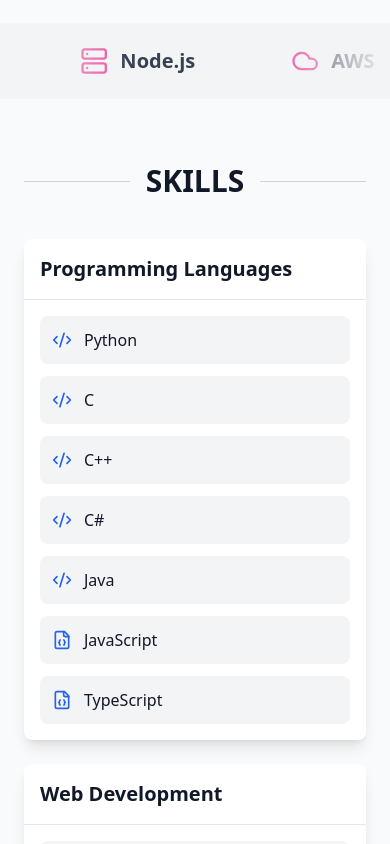
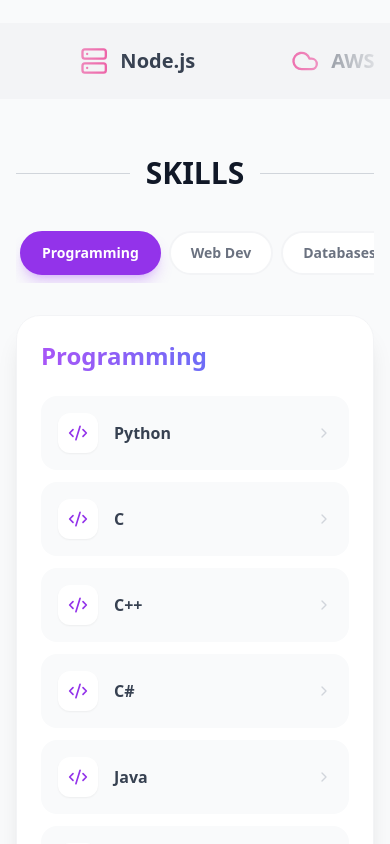
Before and after one commit to talco318/portfolio, a React (Vite) app: page / in a window 390 px wide. Shown: the part 4340-5184 px from the top of the page. Built offline with nearby package versions, Linux system fonts and the light colour scheme.

Commit message:
ux(skills): implement horizontal tabbed navigation for mobile and premium bento-grid for desktop

```diff
--- a/src/components/SkillsSection.tsx
+++ b/src/components/SkillsSection.tsx
@@ -1,31 +1,34 @@
 import {
     Code2, Database, Globe, Layout,
     Terminal, Cloud, Laptop,
-    Languages, FileJson, Server, GithubIcon
+    Languages, FileJson, Server, GithubIcon,
+    ChevronRight
 } from 'lucide-react';
-import { motion } from 'framer-motion';
+import { motion, AnimatePresence } from 'framer-motion';
+import { useState, useRef, useEffect } from 'react';
 
 const containerVariants = {
     hidden: {},
     visible: {
-        transition: { staggerChildren: 0.08 },
+        transition: { staggerChildren: 0.05 },
     },
 };
 
 const cardVariants = {
-    hidden: { opacity: 0, y: 30 },
-    visible: { opacity: 1, y: 0, transition: { duration: 0.45, ease: 'easeOut' } },
+    hidden: { opacity: 0, scale: 0.95 },
+    visible: { opacity: 1, scale: 1, transition: { duration: 0.4, ease: 'easeOut' } },
 };
 
 const skillVariants = {
     hidden: { opacity: 0, x: -10 },
-    visible: { opacity: 1, x: 0, transition: { duration: 0.3 } },
+    visible: { opacity: 1, x: 0, transition: { duration: 0.2 } },
 };
 
 const SkillsSection = () => {
     const categories = [
         {
-            title: "Programming Languages",
+            id: "prog",
+            title: "Programming",
             skills: [
                 { name: 'Python', icon: Code2 },
                 { name: 'C', icon: Code2 },
@@ -37,7 +40,8 @@ const SkillsSection = () => {
             ]
         },
         {
-            title: "Web Development",
+            id: "web",
+            title: "Web Dev",
             skills: [
                 { name: 'React', icon: Layout },
                 { name: 'HTML', icon: Code2 },
@@ -47,58 +51,69 @@ const SkillsSection = () => {
             ]
         },
         {
+            id: "db",
             title: "Databases",
             skills: [
                 { name: 'SQL (MySQL)', icon: Database },
-                { name: 'SQL (Microsoft SQL Server)', icon: Database },
+                { name: 'SQL (MS SQL)', icon: Database },
                 { name: 'MongoDB', icon: Database },
             ]
         },
         {
-            title: "Cloud & Infrastructure",
+            id: "cloud",
+            title: "Cloud",
             skills: [
                 { name: 'AWS', icon: Cloud },
                 { name: 'Firebase', icon: Cloud },
                 { name: 'SAS', icon: Cloud },
-                { name: 'Linux (bash)', icon: Terminal },
+                { name: 'Linux', icon: Terminal },
                 { name: 'Windows', icon: Laptop },
             ]
         },
         {
-            title: "Tools",
+            id: "tools",
+            title: "Tools & APIs",
             skills: [
                 { name: 'Git', icon: GithubIcon },
+                { name: 'REST APIs', icon: Globe },
                 { name: 'Selenium', icon: Globe },
                 { name: 'Postman', icon: Globe },
             ]
         },
         {
-            title: "APIs",
-            skills: [
-                { name: 'RESTful APIs', icon: Globe },
-                { name: 'Google AI Studio API', icon: Cloud },
-                { name: 'Spotify API', icon: Globe },
-                { name: 'Google Maps API', icon: Globe },
-            ]
-        },
-        {
+            id: "lang",
             title: "Languages",
             skills: [
-                { name: 'Hebrew (Native)', icon: Languages },
-                { name: 'English (Fluent)', icon: Languages },
+                { name: 'Hebrew', icon: Languages },
+                { name: 'English', icon: Languages },
             ]
         },
     ];
 
-    const chunkedCategories = [];
-    for (let i = 0; i < categories.length; i += 3) {
-        chunkedCategories.push(categories.slice(i, i + 3));
+    const [activeTab, setActiveTab] = useState(categories[0].id);
+    const tabsRef = useRef<HTMLDivElement>(null);
+
+    // Scroll to center tab on mobile
+    const scrollTabIntoView = (id: string) => {
+        const el = document.getElementById(`tab-${id}`);
+        if (el && tabsRef.current) {
+            const container = tabsRef.current;
+            const scrollLeft = el.offsetLeft - (container.offsetWidth / 2) + (el.offsetWidth / 2);
+            container.scrollTo({ left: scrollLeft, behavior: 'smooth' });
         }
+    };
+
+    const handleTabChange = (id: string) => {
+        setActiveTab(id);
+        scrollTabIntoView(id);
+    };
+
+    const activeCategoryData = categories.find(c => c.id === activeTab);
 
     return (
         <motion.div
             id="skills"
-            className="w-full max-w-7xl mx-auto p-6"
+            className="w-full max-w-7xl mx-auto p-4 md:p-6 my-10 md:my-20"
             variants={containerVariants}
             initial="hidden"
             whileInView="visible"
@@ -113,44 +128,97 @@ const SkillsSection = () => {
                 <div className="h-px bg-gray-300 dark:bg-gray-700 flex-1" />
             </motion.div>
 
-            {chunkedCategories.map((row, rowIndex) => (
-                <div key={rowIndex} className="grid md:grid-cols-3 gap-6 mb-6">
-                    {row.map((category) => (
+            {/* Mobile Tabs Wrapper */}
+            <div className="md:hidden mb-8">
+                <div
+                    ref={tabsRef}
+                    className="flex overflow-x-auto no-scrollbar gap-2 pb-2 px-1 snap-x"
+                >
+                    {categories.map((cat) => (
+                        <button
+                            key={cat.id}
+                            id={`tab-${cat.id}`}
+                            onClick={() => handleTabChange(cat.id)}
+                            className={`whitespace-nowrap px-5 py-2.5 rounded-full text-sm font-bold transition-all snap-center border-2 ${
+                                activeTab === cat.id
+                                    ? 'bg-purple-600 border-purple-600 text-white shadow-lg shadow-purple-500/30'
+                                    : 'bg-white dark:bg-gray-800 border-gray-100 dark:border-gray-700 text-gray-500 dark:text-gray-400'
+                            }`}
+                        >
+                            {cat.title}
+                        </button>
+                    ))}
+                </div>
+            </div>
+
+            {/* Content Area */}
+            <div className="relative min-h-[400px] md:min-h-0">
+                {/* Mobile View: Dynamic Card */}
+                <div className="md:hidden">
+                    <AnimatePresence mode="wait">
                         <motion.div
-                            key={category.title}
-                            className="bg-white dark:bg-gray-800 rounded-lg shadow-lg overflow-hidden"
+                            key={activeTab}
+                            initial={{ opacity: 0, y: 10, scale: 0.98 }}
+                            animate={{ opacity: 1, y: 0, scale: 1 }}
+                            exit={{ opacity: 0, y: -10, scale: 0.98 }}
+                            transition={{ duration: 0.3 }}
+                            className="bg-white dark:bg-gray-800/50 backdrop-blur-sm rounded-3xl p-6 shadow-xl border border-gray-100 dark:border-gray-800"
+                        >
+                            <h3 className="text-2xl font-black mb-6 flex items-center gap-3 text-transparent bg-clip-text bg-gradient-to-r from-purple-500 to-blue-500">
+                                {activeCategoryData?.title}
+                            </h3>
+                            <div className="grid grid-cols-1 gap-3">
+                                {activeCategoryData?.skills.map((skill) => (
+                                    <div
+                                        key={skill.name}
+                                        className="flex items-center justify-between p-4 rounded-2xl bg-gray-50 dark:bg-gray-800 border border-transparent hover:border-purple-500/30 transition-all active:scale-[0.98]"
+                                    >
+                                        <div className="flex items-center gap-4">
+                                            <div className="p-2.5 rounded-xl bg-white dark:bg-gray-700 shadow-sm">
+                                                <skill.icon className="w-5 h-5 text-purple-600 dark:text-purple-400" />
+                                            </div>
+                                            <span className="font-bold text-gray-700 dark:text-gray-200">{skill.name}</span>
+                                        </div>
+                                        <ChevronRight className="w-4 h-4 text-gray-300 dark:text-gray-600" />
+                                    </div>
+                                ))}
+                            </div>
+                        </motion.div>
+                    </AnimatePresence>
+                </div>
+
+                {/* Desktop View: Original Clean Grid but Enhanced */}
+                <div className="hidden md:grid md:grid-cols-3 gap-6">
+                    {categories.map((category) => (
+                        <motion.div
+                            key={category.id}
+                            className="bg-white dark:bg-gray-800/40 backdrop-blur-sm rounded-3xl p-6 shadow-lg border border-gray-100 dark:border-gray-800 group hover:border-purple-500/20 transition-all"
                             variants={cardVariants}
-                            whileHover={{ y: -4, boxShadow: '0 12px 30px rgba(0,0,0,0.12)' }}
-                            transition={{ type: 'spring', stiffness: 300, damping: 20 }}
+                            whileHover={{ y: -6, boxShadow: '0 20px 40px rgba(0,0,0,0.1)' }}
                         >
-                            <div className="p-4 border-b border-gray-200 dark:border-gray-700">
-                                <h3 className="text-xl font-semibold dark:text-white">
+                            <h3 className="text-lg font-black mb-6 text-gray-900 dark:text-white flex items-center gap-2 group-hover:text-purple-500 transition-colors">
+                                <span className="w-1.5 h-6 bg-gradient-to-b from-purple-500 to-blue-500 rounded-full" />
                                 {category.title}
                             </h3>
-                            </div>
-                            <motion.div
-                                className="p-4"
-                                variants={containerVariants}
-                            >
-                                <div className="grid gap-3">
+                            <div className="grid gap-2">
                                 {category.skills.map((skill) => (
                                     <motion.div
                                         key={skill.name}
-                                            className="flex items-center p-3 rounded-lg bg-gray-100 dark:bg-gray-700 hover:bg-gray-200 dark:hover:bg-gray-600 transition-colors cursor-default"
+                                        className="flex items-center p-3 rounded-2xl bg-gray-50/50 dark:bg-gray-900/50 border border-transparent hover:border-purple-500/10 transition-all cursor-default"
                                         variants={skillVariants}
-                                            whileHover={{ x: 4 }}
-                                            transition={{ type: 'spring', stiffness: 400, damping: 25 }}
+                                        whileHover={{ x: 4, backgroundColor: "rgba(139, 92, 246, 0.05)" }}
                                     >
-                                            <skill.icon className="w-5 h-5 mr-3 text-blue-600 dark:text-blue-400 flex-shrink-0" />
-                                            <span className="font-medium dark:text-white">{skill.name}</span>
+                                        <div className="p-2 rounded-lg bg-white dark:bg-gray-800 mr-4 shadow-sm">
+                                            <skill.icon className="w-4 h-4 text-purple-600 dark:text-purple-400 flex-shrink-0" />
+                                        </div>
+                                        <span className="font-semibold text-sm text-gray-700 dark:text-gray-300">{skill.name}</span>
                                     </motion.div>
                                 ))}
                             </div>
                         </motion.div>
-                        </motion.div>
                     ))}
                 </div>
-            ))}
+            </div>
         </motion.div>
     );
 };
```
Lines whose indentation alone changed are shown as unchanged.
